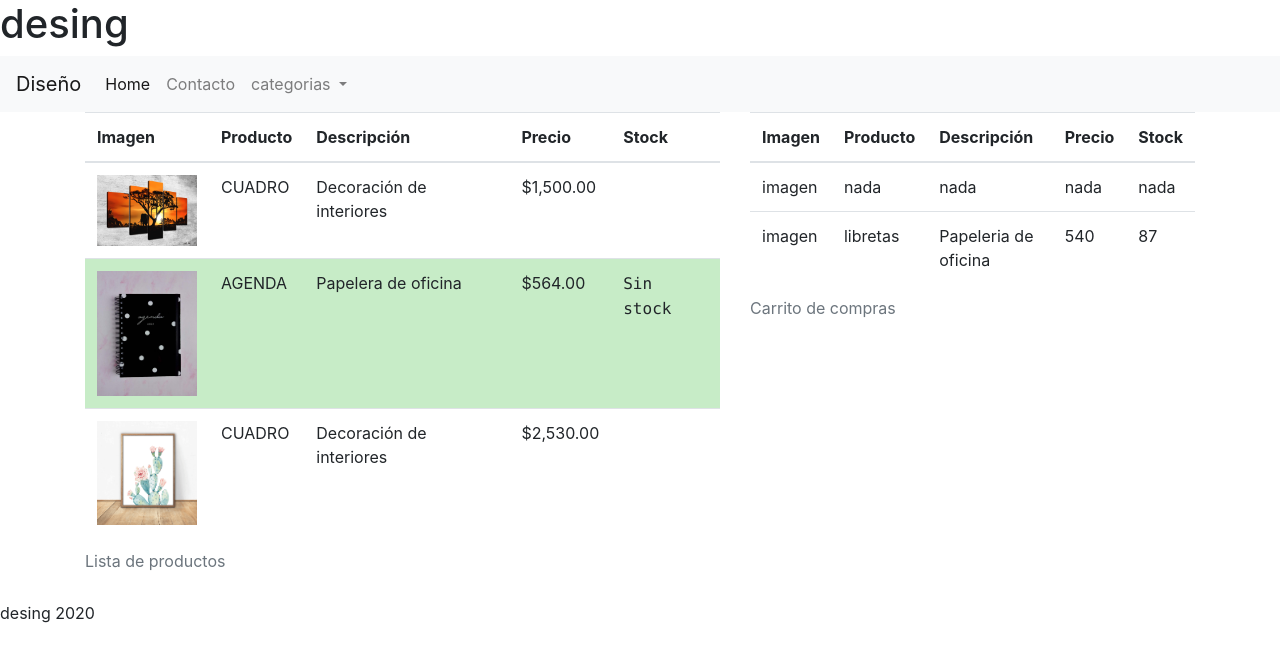
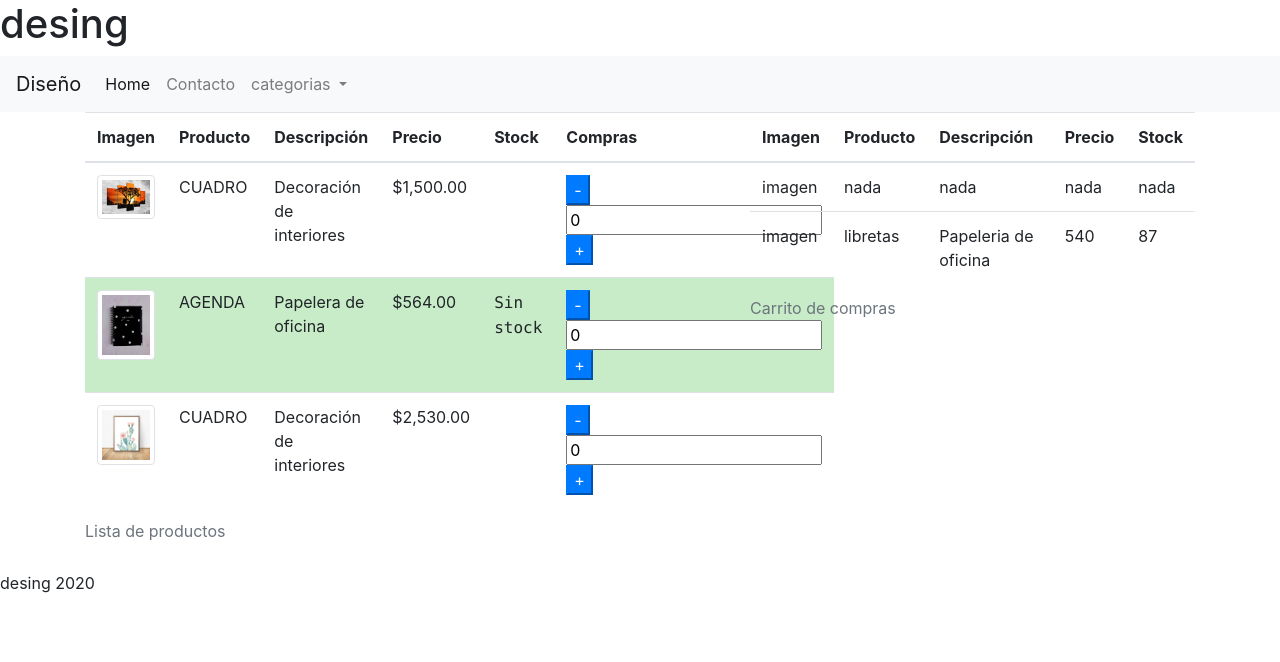
Before and after one commit to 01Marina/angular-desing, an Angular app: page / in a window 1280 px wide. Shown: the top 662 px of the page. Built offline with nearby package versions, Linux system fonts and the light colour scheme.

Commit message:
Agregado boton de cantidad de pedidos de productos

```diff
--- a/src/app/app.module.ts
+++ b/src/app/app.module.ts
@@ -5,6 +5,8 @@ import { AppRoutingModule } from './app-routing.module';
 import { AppComponent } from './app.component';
 import { ProductsListComponent } from './products-list/products-list.component';
 import { CarritoDeComprasComponent } from './carrito-de-compras/carrito-de-compras.component';
+
+import { FormsModule } from '@angular/forms';
 
 @NgModule({
   declarations: [
@@ -14,7 +16,8 @@ import { CarritoDeComprasComponent } from './carrito-de-compras/carrito-de-compr
   ],
   imports: [
     BrowserModule,
-    AppRoutingModule
+    AppRoutingModule,
+    FormsModule
   ],
   providers: [],
   bootstrap: [AppComponent]
--- a/src/app/products-list/products-list.component.html
+++ b/src/app/products-list/products-list.component.html
@@ -6,14 +6,18 @@
         <th>Descripción</th>
         <th>Precio</th>
         <th>Stock</th>
+        <th>Compras</th>
     </thead>
     <tbody>
         <tr *ngFor="let product of products" [ngClass]="{'settlement': product.settlement}">
-            <td><img [src]="product.image" [alt]="product.product"></td>
+            <td><img class="img-thumbnail" [src]="product.image" [alt]="product.product"></td>
             <td>{{product.product | uppercase}}</td>
             <td>{{product.description}}</td>
             <td>{{product.price | currency}}</td>
             <td><samp *ngIf="product.stock==0">Sin stock</samp> </td>
+            <td><button class="btn-primary btn-sma" (click)="downQuantity(product)">-</button>
+                <input type="number" [(ngModel)]="product.quantity">
+                <button class="btn-primary btn-sma" (click)="upQuantity(product)">+</button></td>
         </tr>
     </tbody>
 </table>
--- a/src/app/products-list/products-list.component.ts
+++ b/src/app/products-list/products-list.component.ts
@@ -13,9 +13,10 @@ export class ProductsListComponent implements OnInit {
       product: "Cuadro",
       description: "Decoración de interiores",
       price:1500,
-      stock:43,
+      stock:4,
       image: "assets/img/cuadro.png",
       settlement: false,
+      quantity:0,
     },
     {
       product: "Agenda",
@@ -24,14 +25,16 @@ export class ProductsListComponent implements OnInit {
       stock:0,
       image: "assets/img/agenda-negra-frente.jpg",
       settlement: true,
+      quantity:0,
     },
     {
       product: "cuadro",
       description: "Decoración de interiores",
       price:2530,
-      stock:21,
+      stock:6,
       image: "assets/img/cuadro-simpe.png",
       settlement: false,
+      quantity:0,
     },
   ];
 
@@ -40,4 +43,15 @@ export class ProductsListComponent implements OnInit {
   ngOnInit(): void {
   }
 
+  downQuantity(product: Products): void {
+    if (product.quantity > 0) {
+      product.quantity--;
+    }
+  }
+
+  upQuantity(product: Products): void {
+    if (product.quantity < product.stock) {
+      product.quantity++;
+    }
+  }
 }
--- a/src/app/products-list/products.ts
+++ b/src/app/products-list/products.ts
@@ -5,4 +5,5 @@ export interface Products {
     stock:number;
     image:string;
     settlement: boolean;
+    quantity: number;
 }
```
